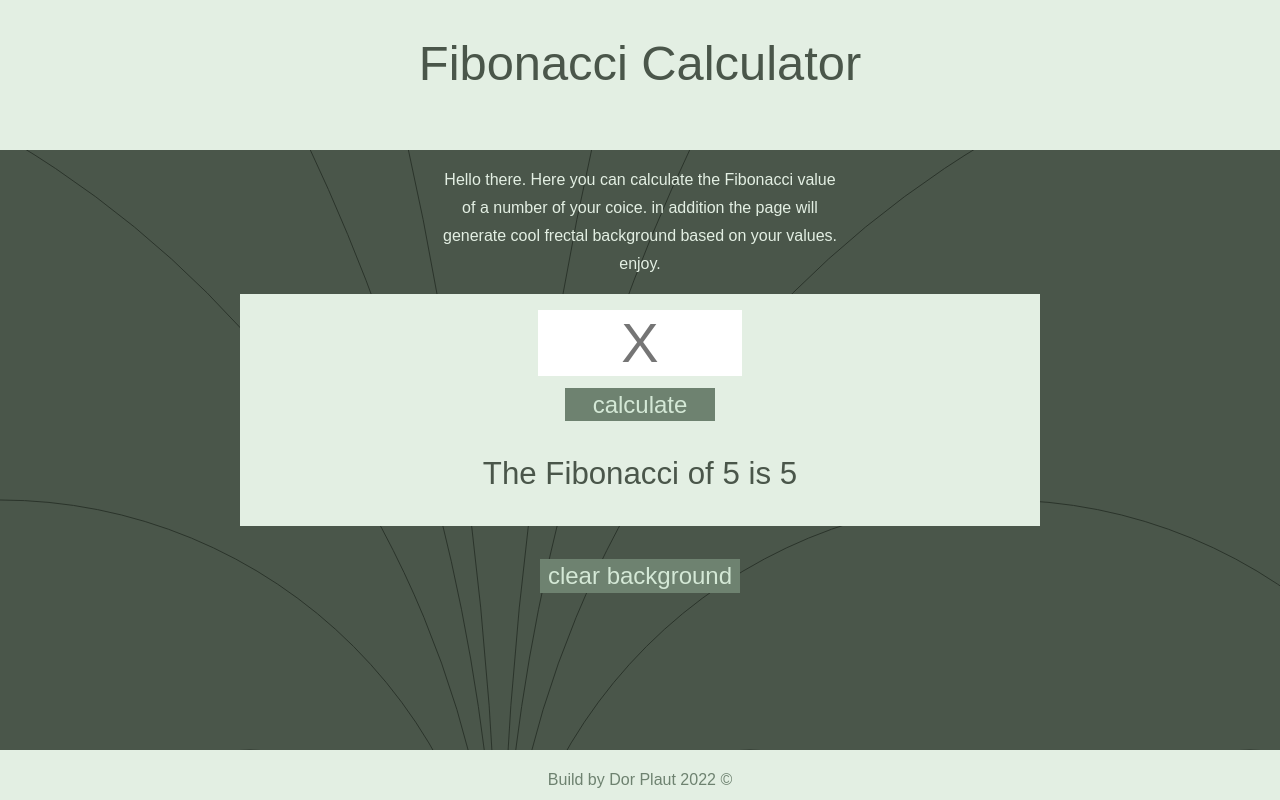
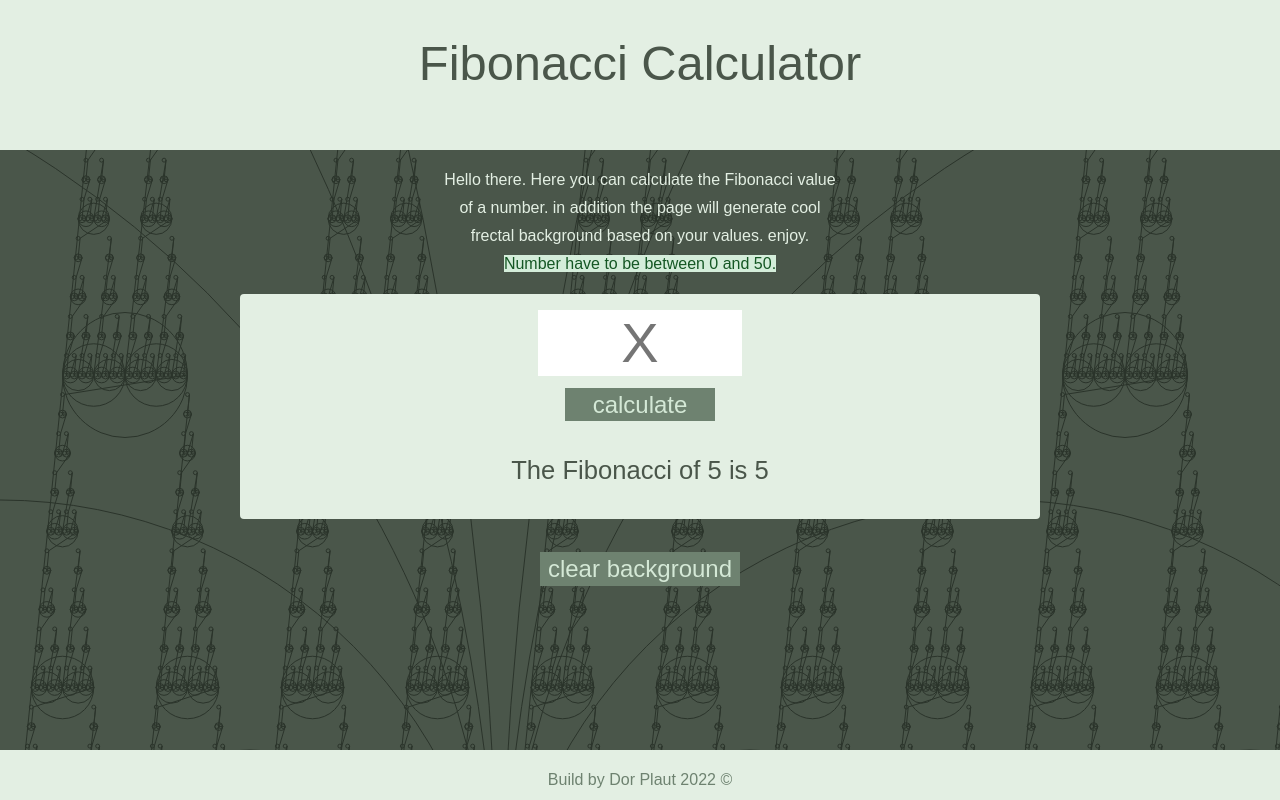
Before and after one commit to DorPlaut/portfolio, a plain HTML site: page Fibonacci/index.html in a window 1280 px wide. Both pictures are taken after typing "5" into the empty fields and a click on the button "calculate". Drawn offline with Linux system fonts and the light colour scheme; a web font is replaced by a local one.

Commit message:
fixd bugs, added conditions
fixd bug - background shows only from second search.
added condition - cants submit inputs higher then 50.
added insturctions

```diff
--- a/Fibonacci/app.js
+++ b/Fibonacci/app.js
@@ -80,9 +80,7 @@ function crateCanvas() {
     drawFrectal(x, y, z);
     ctx.stroke();
   }
-  btn.addEventListener('click', function () {
-    draw(500, 1000, 8000);
-  });
+  draw(500, 1000, 8000);
   clrBtn.addEventListener('click', function () {
     ctx.clearRect(0, 0, ctx.canvas.width, ctx.canvas.height);
     xVar.textContent = 'X';
@@ -116,26 +114,27 @@ function displayAlert(text, action) {
   setTimeout(function () {
     alert.textContent = '';
     alert.classList.remove(`alert-${action}`);
-  }, 1000);
+  }, 2000);
 }
 
 // #### events ####
 // ## loadscreen ##
-document.addEventListener('load', function () {
-  loadContainer.classList.add('hide-loadscreen');
-  loadImg.classList.add('hide-loadscreen');
+window.addEventListener('load', function () {
+  loadContainer.style.visibility = 'hidden';
+  loadImg.style.visibility = 'hidden';
 });
 // ## canvas ##
-window.addEventListener('load', crateCanvas());
+// window.addEventListener('load', crateCanvas());
 window.addEventListener('resize', fitToContainer(canvas));
 // ## submit form ##
 form.addEventListener('submit', function (e) {
   input = parseInt(numInput.value);
   setBacktoDefault();
   e.preventDefault();
-  if (isNaN(input) == false && input > 1) {
+  if (isNaN(input) == false && input > 0 && input <= 50) {
     calcFibonacciRec(input);
     displayAlert('calculated successfully', 'success');
+    crateCanvas();
   }
   if (isNaN(input) == true) {
     xVar.textContent = 'X';
@@ -147,12 +146,14 @@ form.addEventListener('submit', function (e) {
     yVar.textContent = 'Y';
     displayAlert('Please enter a namber bigger then 0', 'danger');
   }
-  if (input == 1) {
-    xVar.textContent = '1';
-    yVar.textContent = '1';
-    displayAlert('calculated successfully', 'success');
+  if (input > 50) {
+    xVar.textContent = 'X';
+    yVar.textContent = 'Y';
+    displayAlert('Please enter a namber smaller then 50', 'danger');
   }
 });
 
-// calcFibonacci(1);
-// calcFibonacciRec(100);
+// ##-- uncomment to test for loop function --##  //
+// calcFibonacci(10);
+// ##-- uncomment to test for recursion function --##  //
+// calcFibonacciRec(10);
--- a/Fibonacci/index.html
+++ b/Fibonacci/index.html
@@ -25,10 +25,12 @@
     <header class="header"><h1>Fibonacci Calculator</h1></header>
     <!-- introdaction -->
     <p class="proluge">
-      Hello there. Here you can calculate the Fibonacci value of a number of
-      your coice. in addition the page will generate cool frectal background
-      based on your values. enjoy.
+      Hello there. Here you can calculate the Fibonacci value of a number. in
+      addition the page will generate cool frectal background based on your
+      values. enjoy. <br />
+      <span class="alert-success">Number have to be between 0 and 50. </span>
     </p>
+
     <!-- content -->
     <section>
       <div class="claculator">
@@ -51,6 +53,7 @@
       <canvas class="canvas"></canvas>
     </div>
     <button class="btn clr-btn">clear background</button>
+    <br /><br />
     <!-- footer -->
     <footer>
       <p>
--- a/Fibonacci/style.css
+++ b/Fibonacci/style.css
@@ -17,7 +17,7 @@
   --green-light: #d1e7dd;
   --green-dark: #0f5132;
   /* others */
-  --transition: 0.3s ease-in-out all;
+  --transition: 0.4s ease-in-out all;
   --border-radius: 0.25rem;
   --max-width: 800px;
 }
@@ -96,12 +96,12 @@ body {
   background: var(--primary5);
   width: calc(100vw - 10rem);
   max-width: 400px;
-  height: 400px;
+  height: 350px;
   display: flex;
   justify-content: center;
   align-items: center;
   transition: var(--transition);
-  visibility: hidden;
+  border-radius: var(--border-radius);
 }
 
 #load-img {
@@ -109,7 +109,6 @@ body {
   font-size: 250px;
   transition: var(--transition);
   animation: loading 3s ease-in-out infinite;
-  visibility: hidden;
 }
 
 @keyframes loading {
@@ -125,10 +124,6 @@ body {
   100% {
     transform: rotate(360deg);
   }
-}
-
-.hide-loadscreen {
-  visibility: visible;
 }
 
 /* header */
@@ -150,12 +145,15 @@ body {
 /* calc */
 
 .claculator {
+  border-radius: var(--border-radius);
+
   max-width: var(--max-width);
   width: calc(100vw - 2.5rem);
   background: var(--primary3);
 }
 /* result */
 .claculator h3 {
+  font-size: 1.6rem;
   padding-bottom: 2rem;
   margin-top: 0rem;
   overflow: hidden;
@@ -239,7 +237,7 @@ footer {
   width: 100vw;
   background: var(--primary3);
   height: 50px;
-  position: absolute;
+  position: fixed;
   margin-top: calc(100vh - 50px);
 }
 footer p {
```
